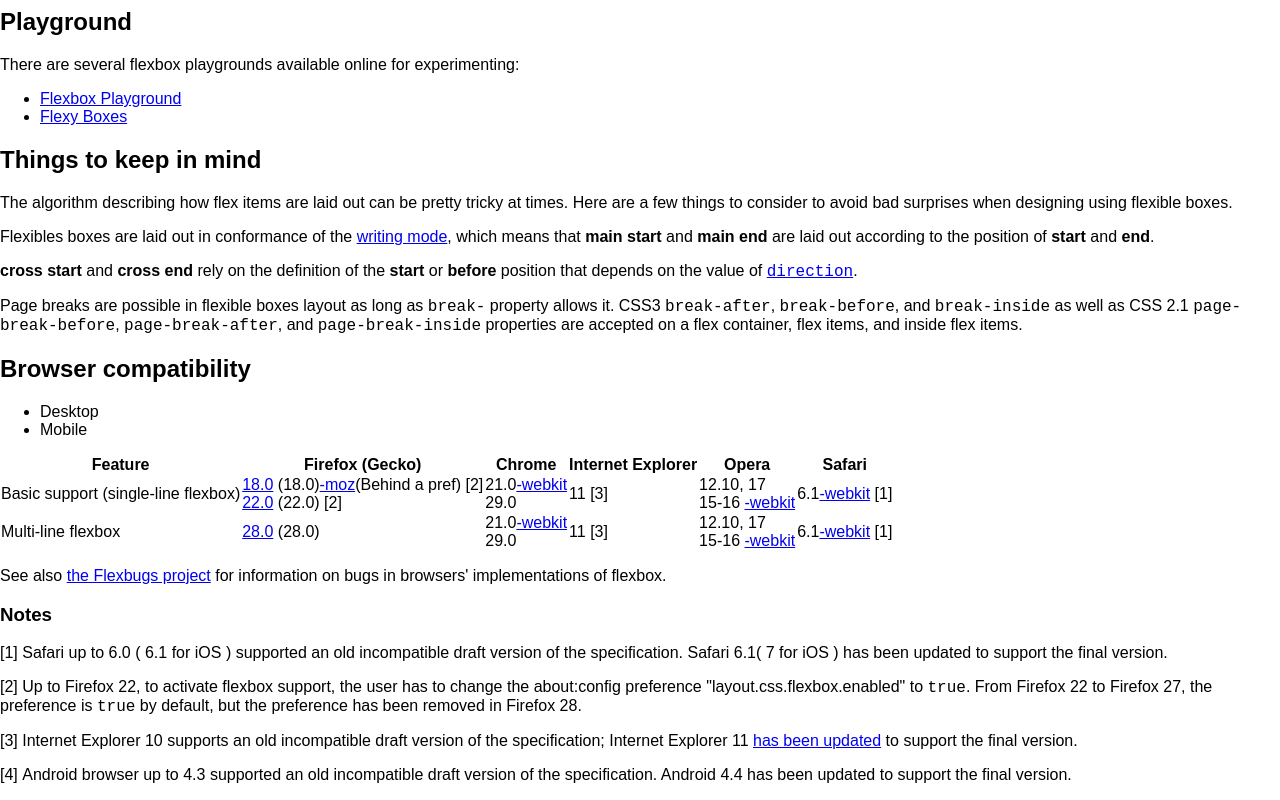
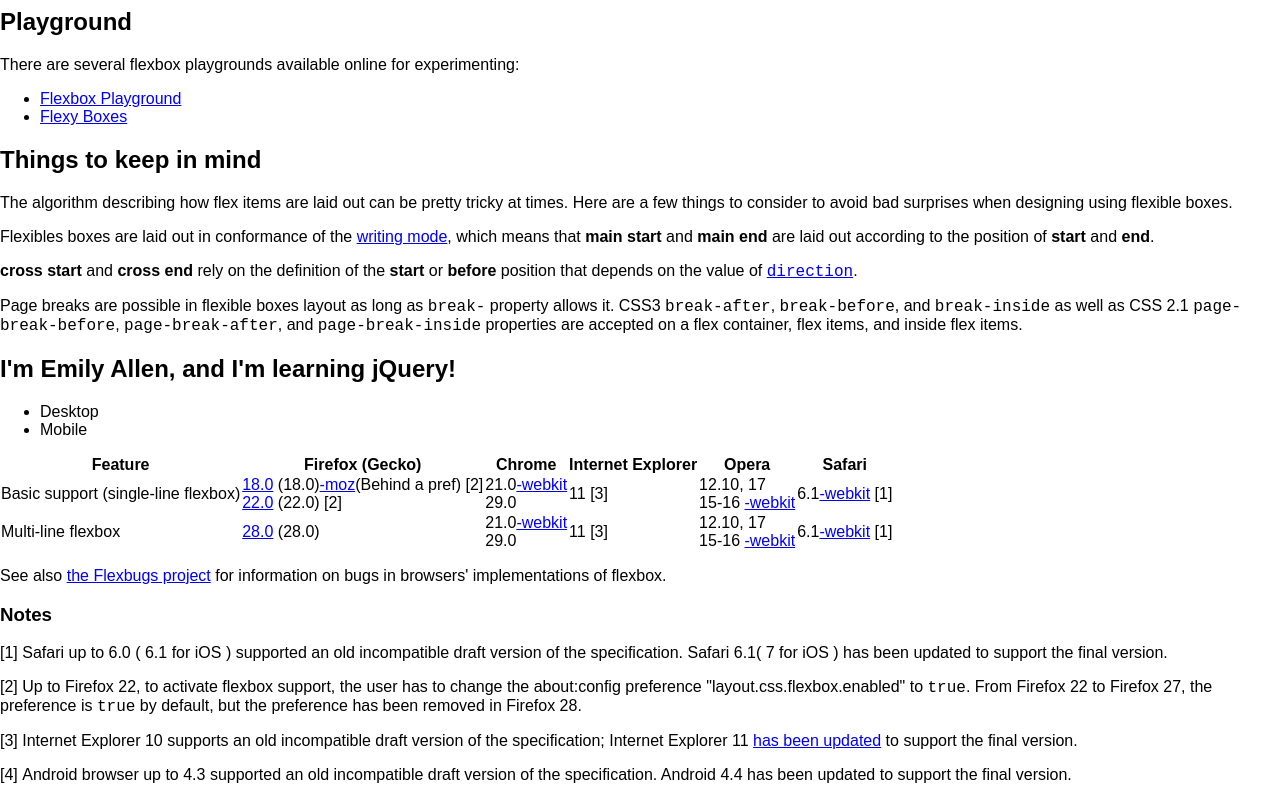
Before and after one commit to EmmyLou522/hw_jquery_allen_emily, a plain HTML site: page index.html in a window 1280 px wide. Shown: the part 5354-6154 px from the top of the page. Drawn offline with Linux system fonts and the light colour scheme.

Commit message:
change last h2 text

```diff
--- a/index.html
+++ b/index.html
@@ -421,6 +421,7 @@
                                                 </article>
 
 
+    <script src="js/jquery-2.1.3.js"></script>
     <script src="js/main.js"></script>
 </body>
 </html>
--- a/js/main.js
+++ b/js/main.js
@@ -0,0 +1,4 @@
+$(document).ready(function () {
+    var headings = $( 'h2' ).last().text("I'm Emily Allen, and I'm learning jQuery!" );
+
+});
```
Also changed, not shown: 1 other file.
